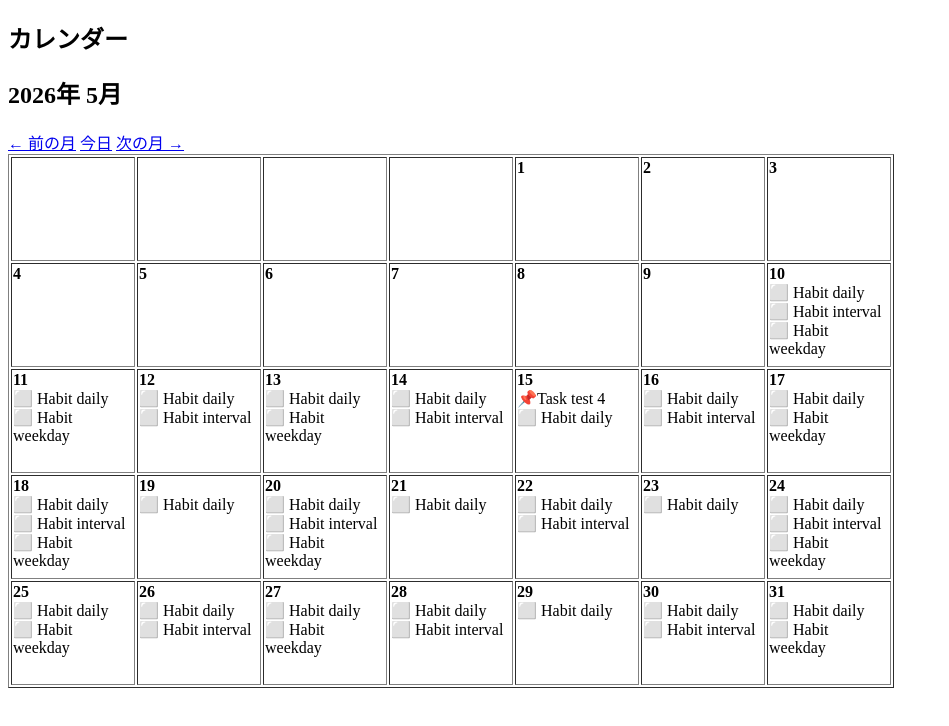
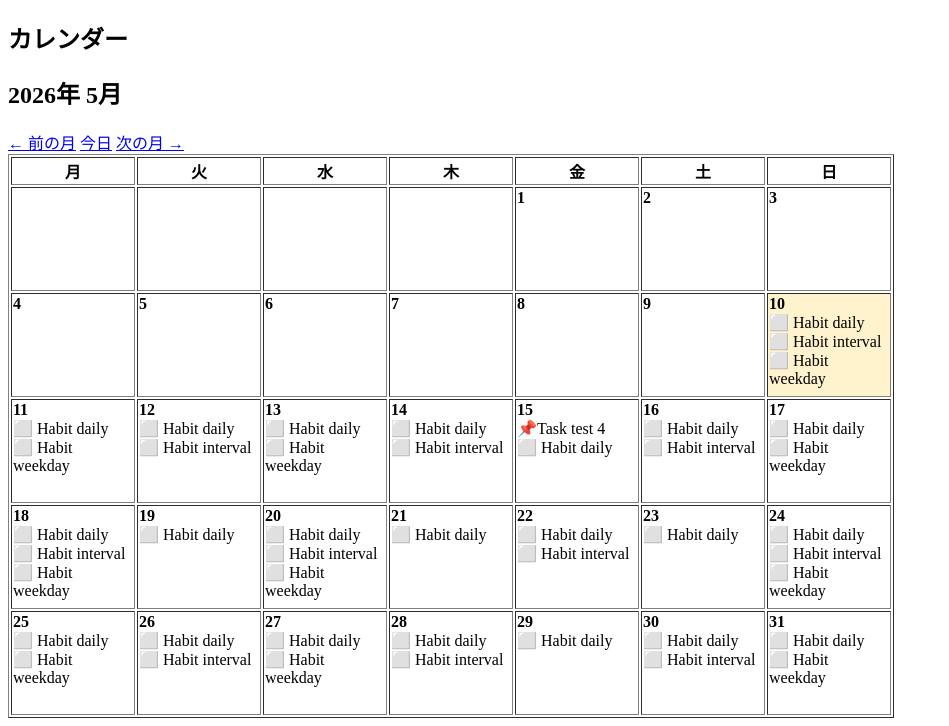
Before and after one commit to Mutou-dev123/task-habit-manager, a Django app: page /schedule/ in a window 1280 px wide. Shown: the part 108-834 px from the top of the page, without its empty margins (0-949 px from the left). Before the commit the page ends 796 px from the top, so only its background shows below. Run offline with Django 5.2, Linux system fonts and the light colour scheme; data comes from the database, SQL or seed files in the repository; parts of the project's set-up code (start-up, migrations or seed data) failed here and were passed over.

Commit message:
Add weekdays to calendar and update styles

```diff
--- a/schedule/templates/schedule/calendar.html
+++ b/schedule/templates/schedule/calendar.html
@@ -11,10 +11,23 @@
 <a href="?year={{ next_year }}&month={{ next_month }}">次の月 →</a>
 
 <table border="1">
+<tr>
+    <th>月</th>
+    <th>火</th>
+    <th>水</th>
+    <th>木</th>
+    <th>金</th>
+    <th>土</th>
+    <th>日</th>
+</tr>
 {% for week in calendar %}
 <tr>
     {% for day in week %}
-        <td style="vertical-align: top; width: 120px; height: 100px;">
+        <td style="vertical-align: top; width: 120px; height: 100px;
+            {% if day != 0 and year == today.year and month == today.month and day == today.day %}
+                background-color: #fff3cd;
+            {% endif %}"
+        >
             {% if day != 0 %}
                 <strong>{{ day }}</strong>
 
```
